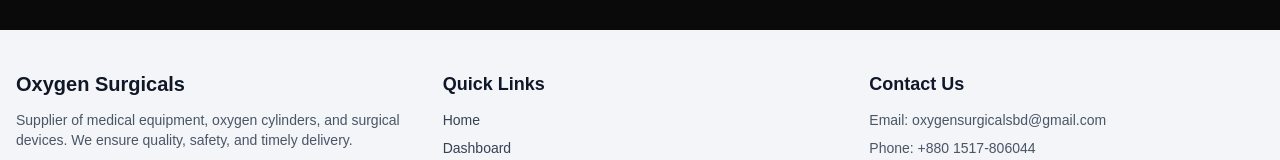
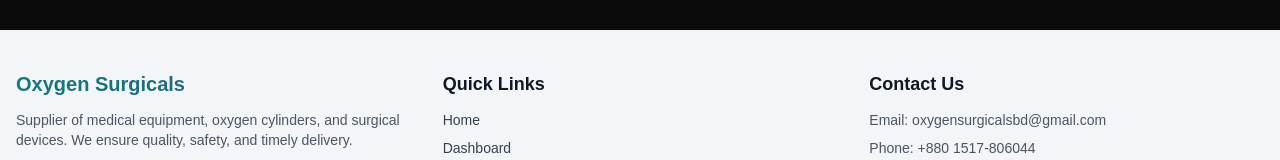
Before and after one commit to mranonno/oxygen-surgicals-web, a Next.js app: page / in a window 1280 px wide. Shown: the part 1082-1242 px from the top of the page. Built offline with nearby package versions, Linux system fonts and the light colour scheme.

Commit message:
Not found page design

```diff
--- a/app/not-found.tsx
+++ b/app/not-found.tsx
@@ -5,7 +5,7 @@ import { ArrowLeft, Home } from "lucide-react";
 
 export default function NotFound() {
   return (
-    <div className="min-h-screen flex mt-40 justify-center">
+    <div className=" flex items-center justify-center pt-38 pb-42">
       <div className="max-w-lg w-full text-center  rounded-2xl p-8 md:p-10">
         {/* 404 Number */}
         <h1 className="text-[96px] leading-none font-extrabold text-[#0E7A80]/20">
--- a/components/common/Footer.tsx
+++ b/components/common/Footer.tsx
@@ -6,7 +6,7 @@ export default function Footer() {
       <div className="max-w-7xl mx-auto px-4 grid grid-cols-1 md:grid-cols-3 gap-8">
         {/* Brand */}
         <div>
-          <h2 className="text-xl font-bold text-gray-900 mb-3">
+          <h2 className="text-xl font-bold  mb-3 bg-linear-to-r from-[#0E7A80] to-[#27568D] bg-clip-text text-transparent">
             Oxygen Surgicals
           </h2>
           <p className="text-sm text-gray-600">
```
